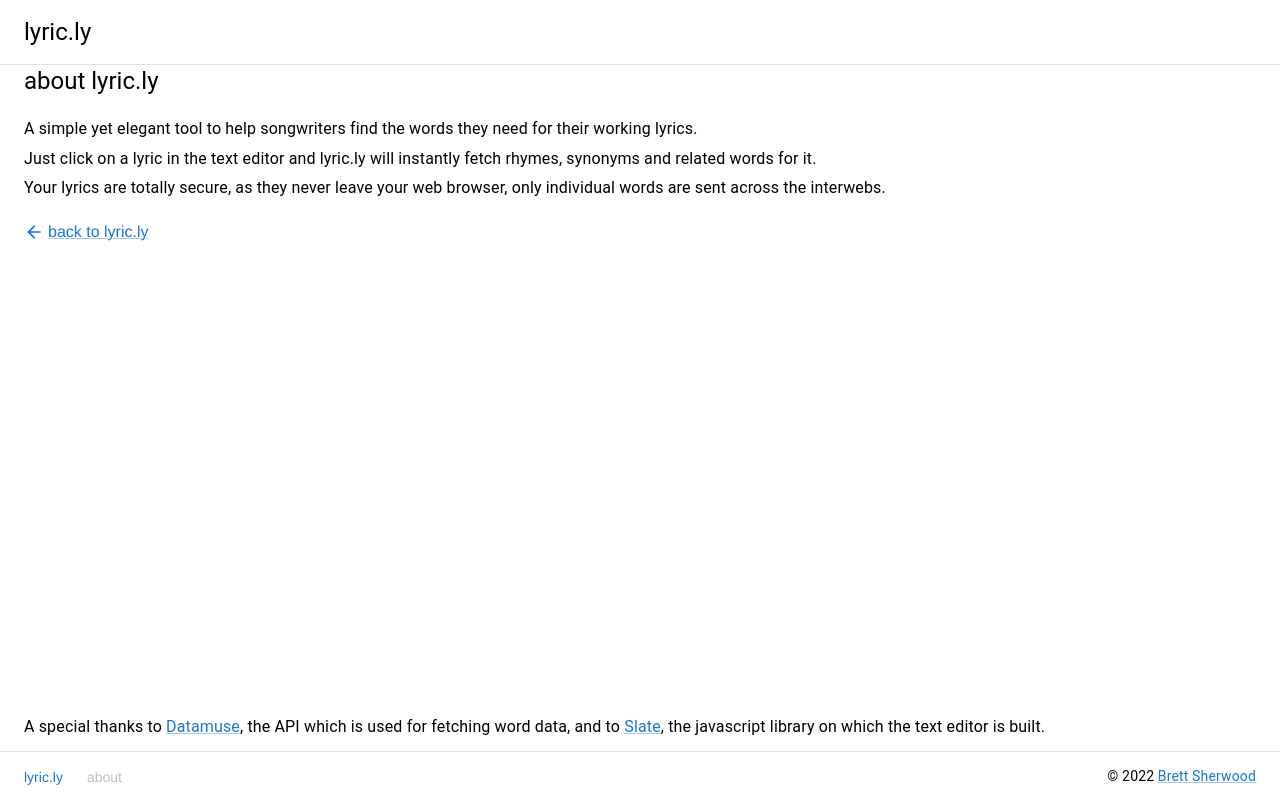
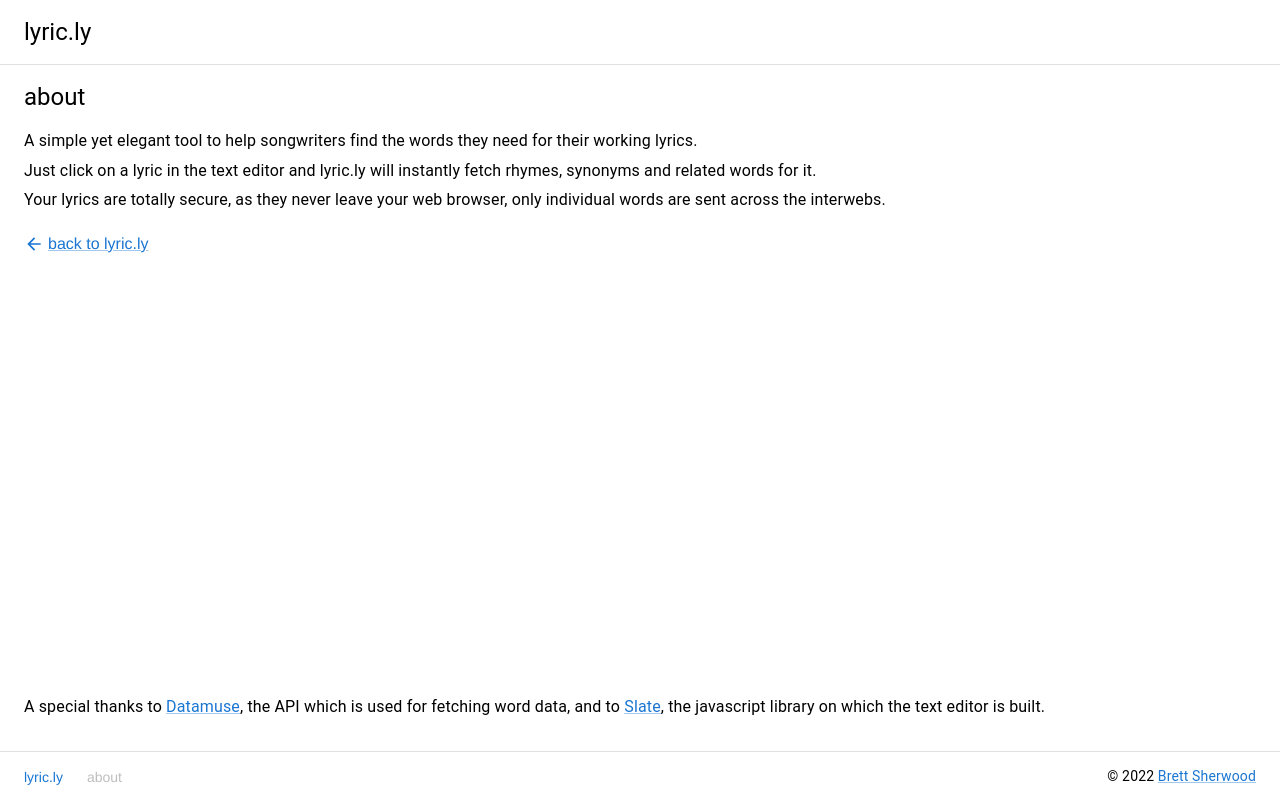
Before and after one commit to brett-generac/lyricly, a React app: page / in a window 1280 px wide. Both pictures are taken after a click on the button "about". Built offline with nearby package versions, Linux system fonts and the light colour scheme.

Commit message:
improve about page layout

```diff
--- a/src/screens/About.tsx
+++ b/src/screens/About.tsx
@@ -17,23 +17,22 @@ export const About = () => {
   };
 
   return (
-    <Box sx={{ height: '100%' }}>
-      <Box sx={{ minHeight: '36px', pb: 2 }}>
-        <Typography variant="h5">about lyric.ly</Typography>
-      </Box>
     <Box
       sx={{
-          height: 'calc(100% - 64px)',
+        height: '100%',
         display: 'flex',
         flexDirection: 'column',
         justifyContent: 'space-between',
       }}
     >
-        <Box>
+      <Box pt={2}>
+        <Box pb={2}>
+          <Typography variant="h5">about</Typography>
+        </Box>
         <Box pb={2}>
           <Typography gutterBottom>
-              A simple yet elegant tool to help songwriters find the words they need for their
-              working lyrics.
+            A simple yet elegant tool to help songwriters find the words they need for their working
+            lyrics.
           </Typography>
           <Typography gutterBottom>
             Just click on a lyric in the text editor and lyric.ly will instantly fetch rhymes,
@@ -54,7 +53,7 @@ export const About = () => {
           </Link>
         </Box>
       </Box>
-        <Box>
+      <Box pb={4}>
         <Typography>
           A special thanks to{' '}
           <Link href="https://www.datamuse.com/api/" target="blank">
@@ -68,6 +67,5 @@ export const About = () => {
         </Typography>
       </Box>
     </Box>
-    </Box>
   );
 };
--- a/src/screens/Home.tsx
+++ b/src/screens/Home.tsx
@@ -1,21 +1,12 @@
-import React, { useContext } from 'react';
-import { Box, Divider, Typography } from '@mui/material';
+import React from 'react';
+import { Box, Divider } from '@mui/material';
 
-import { Context } from '../App';
 import { Lyrics } from '../components/Lyrics';
 import { Results } from '../components/Results';
 
-const boxSx = {
-  height: '100%',
-  display: 'flex',
-  gap: '24px',
-};
-
 export const Home = () => {
-  const { selectedLyric } = useContext(Context);
-
   return (
-    <Box sx={boxSx}>
+    <Box sx={{ height: '100%', display: 'flex', gap: '24px' }}>
       <Box sx={{ width: '50%' }}>
         <Lyrics />
       </Box>
```
Lines whose indentation alone changed are shown as unchanged.
